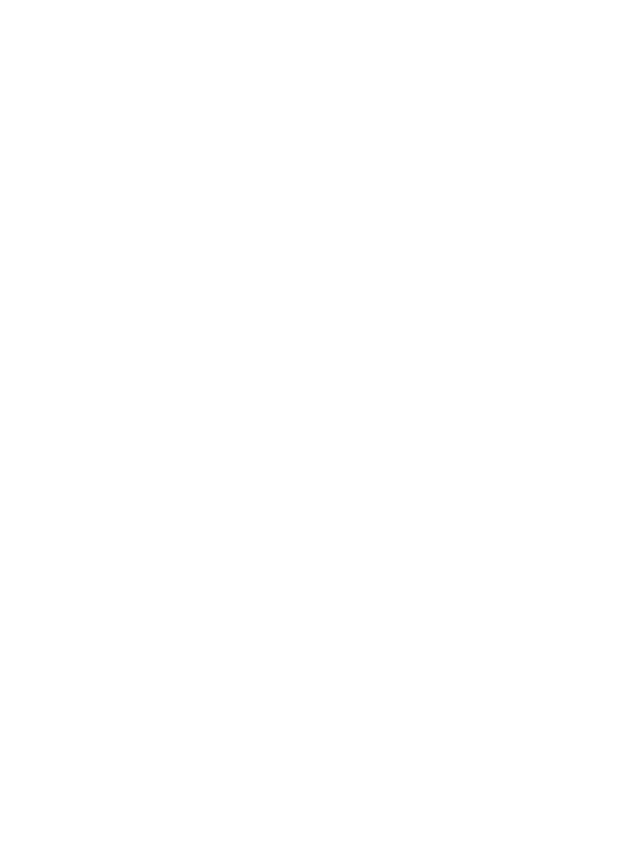
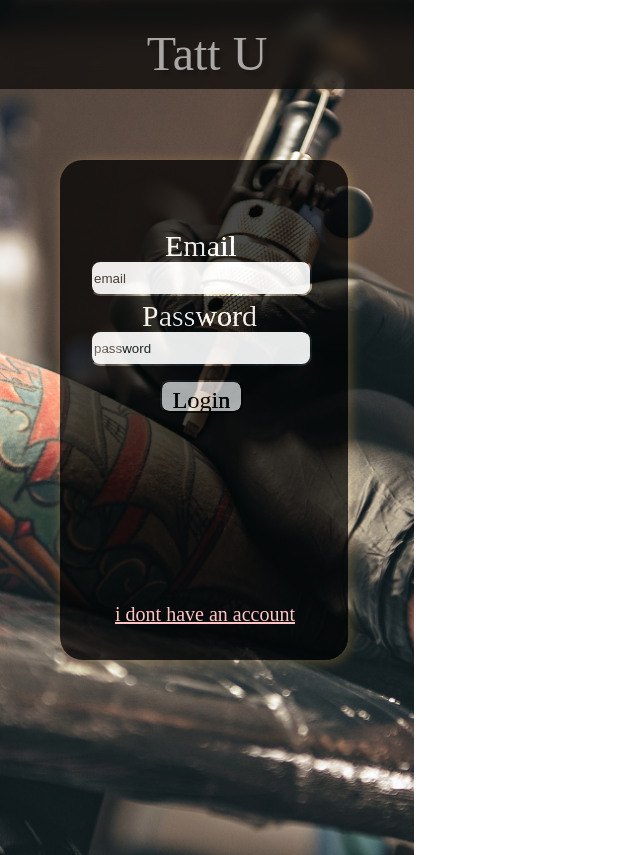
Before and after one commit to leoopardo/Tatt-U-React, a React (Create React App) app: page / in a window 1280 px wide. Before the commit this address had no page. Shown: the whole page, without its empty margins (0-640 px from the left). Before the commit the page ends 800 px from the top, so only its background shows below. Built offline with nearby package versions, Linux system fonts and the light colour scheme.

Commit message:
feed img ok, sign up iniciado

```diff
--- a/src/App.js
+++ b/src/App.js
@@ -12,7 +12,7 @@
       <BrowserRouter>
         <Routes>
           <Route path='/signup' element={<Signup/>}/>
-          <Route path='/login' element={<Login/>}/>
+          <Route path='/' element={<Login/>}/>
           <Route path='/feed' element={<Feed/>}/>
         </Routes>
       </BrowserRouter>
--- a/src/components/navsBar/style-modules.css
+++ b/src/components/navsBar/style-modules.css
@@ -1,4 +1,5 @@
 .simpleNav{
+    position: fixed;
     display: flex;
     justify-content: center;
     align-items: center;
```
